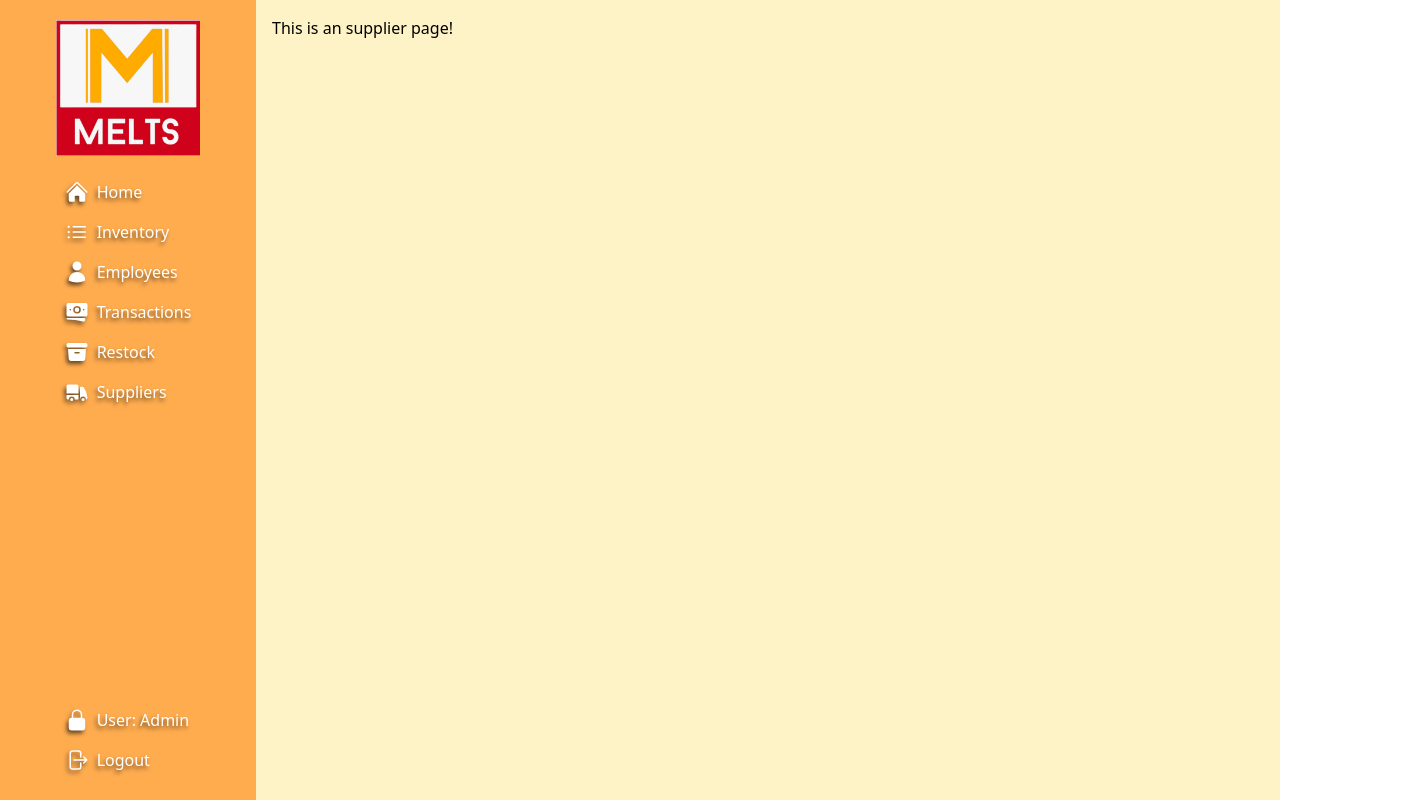
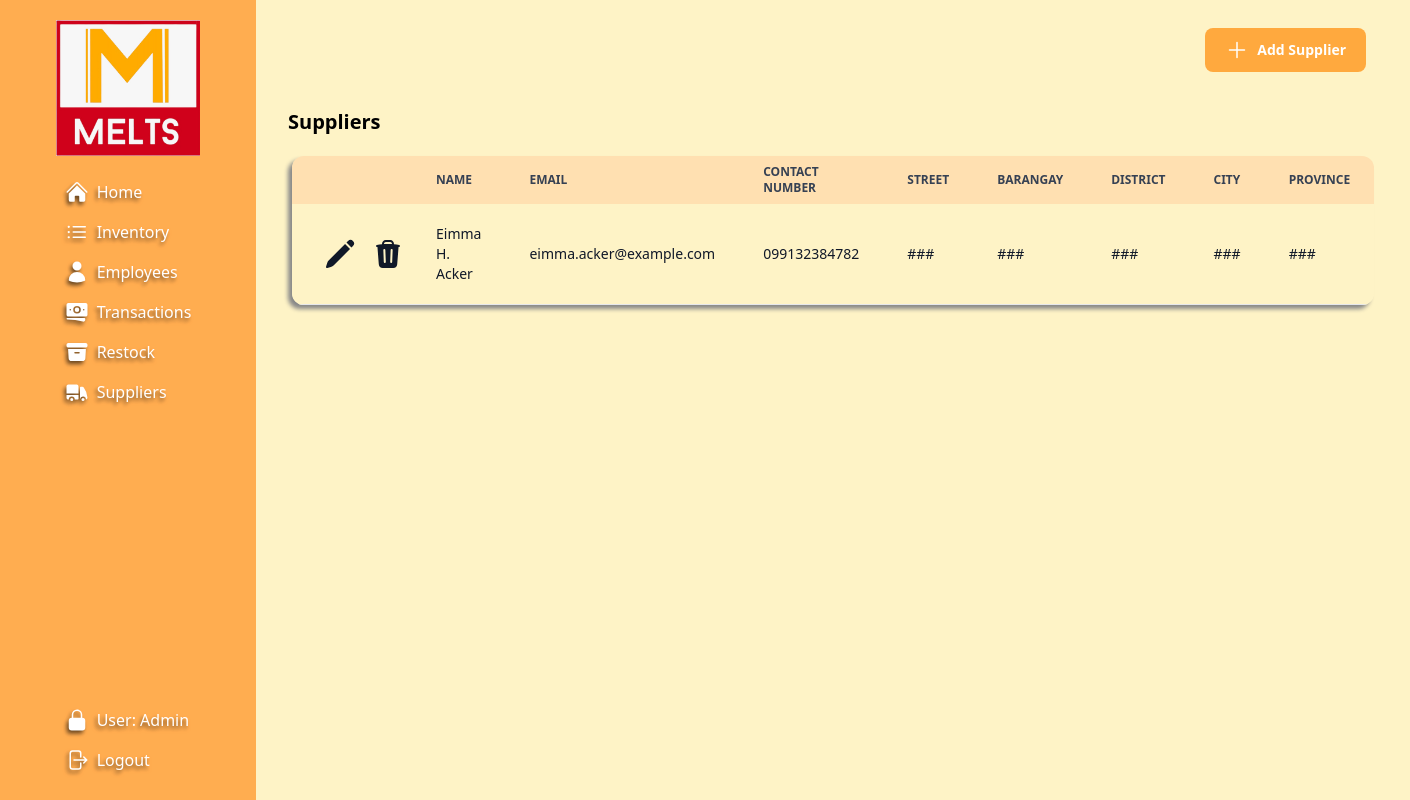
Before and after one commit to rcSabucido/melts-inventory, a React (Vite) app: page /supplier in a window 1280 px wide. Shown: the whole page, 1410 px wide, since content can reach past the window. Built offline with nearby package versions, Linux system fonts and the light colour scheme.

Commit message:
#13 Add supplier page and related components

```diff
--- a/src/App.jsx
+++ b/src/App.jsx
@@ -7,6 +7,7 @@ import Supplier from "./pages/Supplier"
 import Restock from "./pages/Restock"
 import Login from "./pages/Login"
 import Home from "./pages/Home"
+import AddSupplier from "./pages/AddSupplier"
 
 function App() {
   return (
@@ -19,6 +20,7 @@ function App() {
         <Route path="transaction" element={<Transaction />} />
         <Route path="supplier" element={<Supplier />} />
         <Route path="restock" element={<Restock />} />
+        <Route path="add_supplier" element={<AddSupplier />} />
       </Routes>
     </BrowserRouter>
   )
--- /dev/null
+++ b/src/components/SupplierInput.jsx
@@ -0,0 +1,8 @@
+const SupplierInput = () => {
+  return (
+    <div className="m-8 p-4 bg-amber-200/30 rounded-xl shadow-[-4px_4px_4px_#888888]">
+    </div>
+  );
+}
+
+export default SupplierInput;
--- /dev/null
+++ b/src/components/SupplierTable.jsx
@@ -0,0 +1,34 @@
+import { PencilIcon, TrashIcon } from '@heroicons/react/24/solid';
+
+const SupplierTable = ({ columns, data }) => {
+    return (
+      <div className="relative overflow-x-auto rounded-xl m-5 shadow-[-4px_4px_4px_#888888]">
+        <table className="w-full text-sm text-left rtl:text-right text-gray-500">
+          <thead className="text-xs text-gray-700 uppercase bg-orange-200/70">
+            <tr>
+              <th className="px-3"></th>
+              <th className="px-6"></th>
+              <th className="px-6"></th>
+              {columns.map((column, index) => (
+                <th key={index} scope="col" className="px-6 py-2">{column}</th>
+              ))}
+            </tr>
+          </thead>
+          <tbody>
+            {data.map((row, rowIndex) => (
+              <tr key={rowIndex} className="bg-amber-100 border-b border-gray-200 text-gray-900">
+                <td key="0" className="px-2 py-5"></td>
+                <td key="0" className="px-2 py-5 max-w-md"><PencilIcon /></td>
+                <td key="0" className="px-2 py-5 max-w-md"><TrashIcon /></td>
+                {columns.map((column, colIndex) => (
+                  <td key={colIndex} className="px-6 py-5">{row[column]}</td>
+                ))}
+              </tr>
+            ))}
+          </tbody>
+        </table>
+      </div>
+    );
+  };
+
+  export default SupplierTable;
--- /dev/null
+++ b/src/pages/AddSupplier.jsx
@@ -0,0 +1,24 @@
+import { useState } from 'react';
+import Button from '../components/Button.jsx';
+import Sidebar from '../components/Sidebar.jsx';
+import SupplierInput from '../components/SupplierInput.jsx';
+import { ArrowLongLeftIcon } from '@heroicons/react/24/solid';
+
+const AddSupplierPage = () => {
+  return (
+  <>
+    <div className="flex">
+    <Sidebar />
+    <main className="flex-col p-4 bg-amber-100 w-full">
+      <button className="p-4 text-2xl font-bold text-gray-800 flex items-center">
+          <ArrowLongLeftIcon className='h-6 w-6 mx-4'/>
+          Add Supplier
+      </button>
+      <SupplierInput />
+    </main>
+    </div>
+  </>
+  );
+}
+
+export default AddSupplierPage;
--- a/src/pages/Supplier.jsx
+++ b/src/pages/Supplier.jsx
@@ -1,12 +1,39 @@
+import Button from '../components/Button.jsx';
 import Sidebar from '../components/Sidebar.jsx';
+import SupplierTable from '../components/SupplierTable.jsx';
+import { PlusIcon } from '@heroicons/react/24/solid';
 
 const SupplierPage = () => {
+    const columns = ['Name', 'Email', 'Contact Number', 'Street', 'Barangay', 'District', 'City', 'Province'];
+    const tableData = [
+        {
+            'Name': 'Eimma H. Acker',
+            'Email': 'eimma.acker@example.com',
+            'Contact Number': '099132384782',
+            'Street': '###',
+            'Barangay': '###',
+            'District': '###',
+            'City': '###',
+            'Province': '###'
+        }
+    ];
   return (
     <>
       <div className="flex">
         <Sidebar />
-        <main className="p-4 bg-amber-100 w-full">
-          <h2>This is an supplier page!</h2>
+        <main className="flex-col p-4 bg-amber-100 w-full">
+          <div className='mx-5 my-3 flex justify-end gap-2'>
+            <a href="/add_supplier">
+              <Button>
+                <PlusIcon className='h-6 w-6'/>
+                Add Supplier
+              </Button>
+            </a>
+          </div>
+          <div>
+            <p className='px-4 pt-4 text-xl font-bold'>Suppliers</p>
+            <SupplierTable columns={columns} data={tableData} />
+          </div>
         </main>
       </div>
     </>
```
